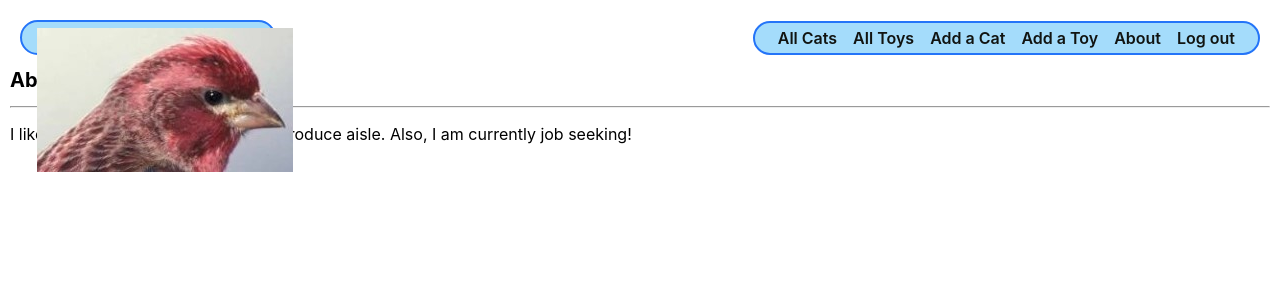
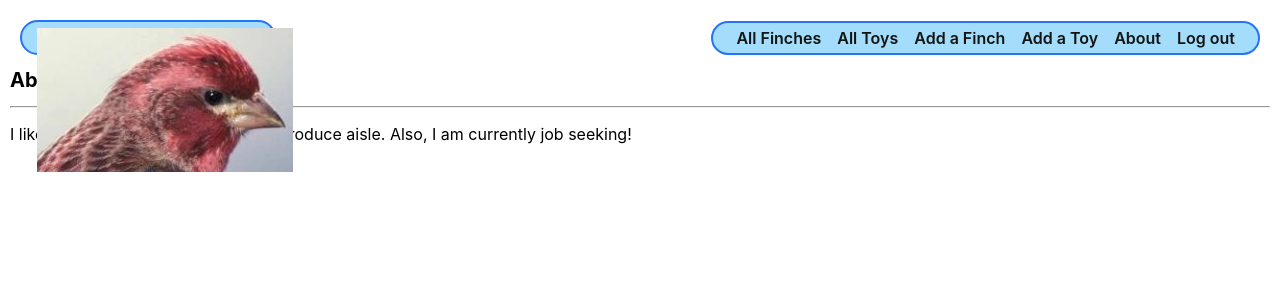
Before and after one commit to vader-v/finch-collector, a Django app: page /about/ in a window 1280 px wide. Shown: the top 300 px of the page. Run offline with Django 4.2, Linux system fonts and the light colour scheme; the visitor is signed in with stand-in values (Sample User, id 1).

Commit message:
add signup view function, url, and link in nav

```diff
--- a/main_app/templates/base.html
+++ b/main_app/templates/base.html
@@ -29,15 +29,16 @@
     <nav>
       <ul>
         {% if user.is_authenticated %}
-          <li><a href="{% url 'cat-index' %}">All Cats</a></li>
+          <li><a href="{% url 'finch-index' %}">All Finches</a></li>
           <li><a href="{% url 'toy-index' %}">All Toys</a></li>
-          <li><a href="{% url 'cat-create' %}">Add a Cat</a></li>
+          <li><a href="{% url 'finch-create' %}">Add a Finch</a></li>
           <li><a href="{% url 'toy-create' %}">Add a Toy</a></li>
           <li><a href="{% url 'about' %}">About</a></li>
           <li><a href="{% url 'logout' %}">Log out</a></li>
         {% else %}
           <li><a href="{% url 'about' %}">About</a></li>
           <li><a href="{% url 'home' %}">Login</a></li>
+          <li><a href="{% url 'signup' %}">Sign Up</a></li>
         {% endif %}
       </ul>
     </nav>
--- a/main_app/urls.py
+++ b/main_app/urls.py
@@ -16,4 +16,5 @@ urlpatterns = [
   path('toys/<int:pk>/update/', views.ToyUpdate.as_view(), name='toy-update'),
   path('toys/<int:pk>/delete/', views.ToyDelete.as_view(), name='toy-delete'),
   path('finches/<int:finch_id>/assoc-toy/<int:toy_id>/', views.assoc_toy, name='assoc-toy'),
+  path('accounts/signup/', views.signup, name='signup'),
 ]
--- a/main_app/views.py
+++ b/main_app/views.py
@@ -4,6 +4,8 @@ from django.shortcuts import render, redirect
 from django.views.generic.edit import CreateView, UpdateView, DeleteView
 from django.views.generic import ListView, DetailView
 from django.contrib.auth.views import LoginView
+from django.contrib.auth import login
+from django.contrib.auth.forms import UserCreationForm
 from .models import Finch, Toy
 from .forms import FeedingForm
 
@@ -73,3 +75,17 @@ class ToyDelete(DeleteView):
 def assoc_toy(request, finch_id, toy_id):
   Finch.objects.get(id=finch_id).toys.add(toy_id)
   return redirect('finch-detail', finch_id=finch_id)
+
+def signup(request):
+  error_message = ''
+  if request.method == 'POST':
+    form = UserCreationForm(request.POST)
+    if form.is_valid():
+      user = form.save()
+      login(request, user)
+      return redirect('finch-index')
+    else:
+      error_message = 'Invalid sign up - try again'
+  form = UserCreationForm()
+  context = {'form': form, 'error_message': error_message}
+  return render(request, 'signup.html', context)
```
